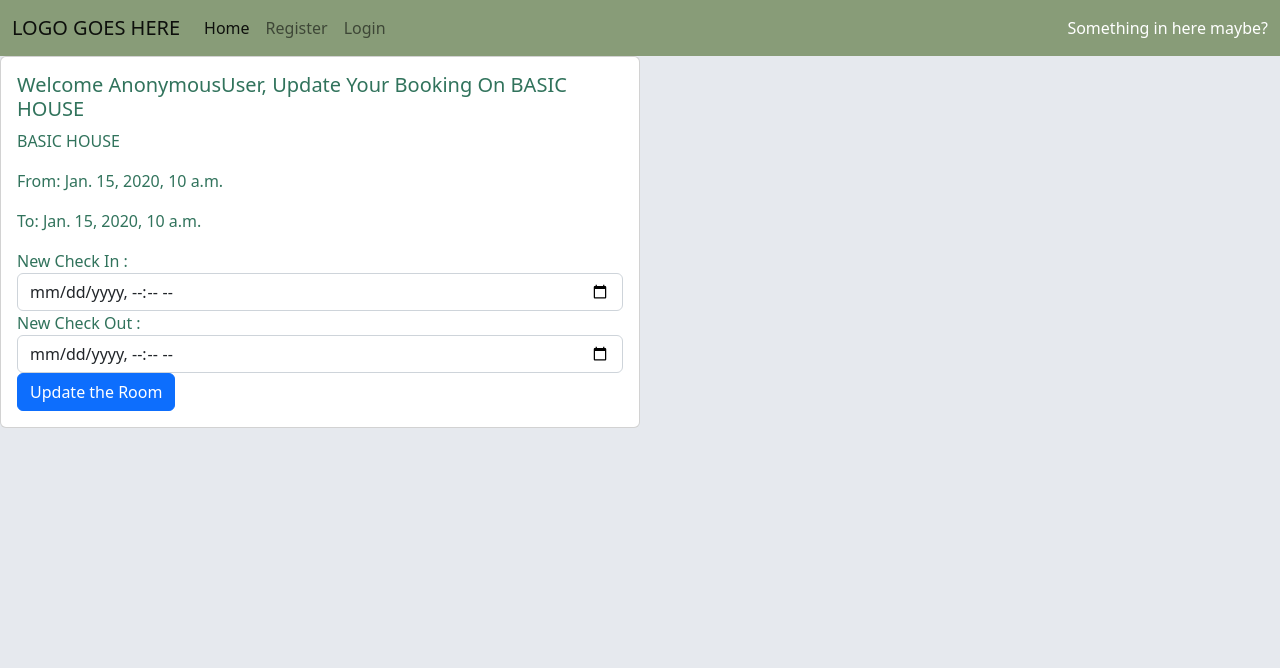
After one commit to CBergane/bnbhouse, a Django app: page /update_booking/1 in a window 1280 px wide. The commit adds this page. Shown: the top 668 px of the page. Run offline with Django 3.2, Linux system fonts and the light colour scheme; tables that the repository leaves empty hold one stand-in row (values such as "Sample post"); some libraries are stand-ins or nearby versions.

Commit message:
trying to add uppdate and delete function

```diff
--- a/bnbhouse/booking_form.py
+++ b/bnbhouse/booking_form.py
@@ -3,5 +3,7 @@ from datetime import datetime
 
 
 class Availabilety(forms.Form):
-    check_in = forms.DateTimeField(required=True, input_formats=["%Y-%m-%d", ])
-    check_out = forms.DateTimeField(required=True, input_formats=["%Y-%m-%d", ])
+    check_in = forms.DateTimeField(
+        required=True, input_formats=("%Y-%B-%d"))
+    check_out = forms.DateTimeField(
+        required=True, input_formats=("%Y-%B-%d"))
--- a/bnbhouse/bookingfunction/available.py
+++ b/bnbhouse/bookingfunction/available.py
@@ -11,5 +11,5 @@ def check_availabile(house, check_in, check_out):
         if booking.check_in > check_out or booking.check_out < check_in:
             availabile.append(True)
         else:
-            available.append(False)
+            availabile.append(False)
     return all(availabile)
--- a/bnbhouse/models.py
+++ b/bnbhouse/models.py
@@ -44,4 +44,4 @@ class Bookings(models.Model):
         return house_category
 
     def get_cancel_booking_url(self):
-        success_url = reverse('bnbhouse:BookingList')
+        model = Bookings
--- a/bnbhouse/urls.py
+++ b/bnbhouse/urls.py
@@ -1,6 +1,6 @@
 from . import views
 from .views import HouseListView, BookingList, HouseDetailView, \
-    IndexView, CancelBooking
+    IndexView
 from django.urls import path
 
 app_name = 'bnbhouse'
@@ -19,7 +19,8 @@ urlpatterns = [
     path('house/<category>',
          HouseDetailView.as_view(),
          name='HouseDetailView'),
-    path('booking/cancel/<pk>',
-         CancelBooking.as_view(),
-         name='cancelbooking')
+    path('cancel_booking/<bookings_id>',
+         views.cancel_booking,
+         name='cancel_booking'),
+    path('update_booking/<bookings_id>', views.update_booking, name='update_booking'),
 ]
--- a/bnbhouse/views.py
+++ b/bnbhouse/views.py
@@ -1,6 +1,6 @@
-from django.shortcuts import render, HttpResponse
+from django.shortcuts import render, HttpResponse, redirect
 from django.views.generic import TemplateView, ListView, FormView, \
-    View, DeleteView
+    View
 from django.views import generic
 from django.urls import reverse, reverse_lazy
 from .models import House, Bookings
@@ -39,6 +39,27 @@ class BookingList(ListView):
         else:
             booking_list = Bookings.objects.filter(user=self.request.user)
             return booking_list
+
+# Update a booking
+
+
+def update_booking(request, bookings_id):
+    booking = Bookings.objects.get(pk=bookings_id)
+    form = Availabilety(request.POST or None)
+    if form.is_valid():
+        form.save()
+        return redirect('BookingList')
+
+    return render(request, 'booking_update.html', {'booking': booking, 'form': form})
+
+
+# Cancel a booking
+
+
+def cancel_booking(request, bookings_id):
+    booking = Bookings.objects.get(pk=bookings_id)
+    booking.delete()
+    return redirect('booking_list')
 
 
 class HouseDetailView(View):
@@ -85,9 +106,3 @@ class HouseDetailView(View):
             return HttpResponse(booking)
         else:
             return HttpResponse('All of this category is booked')
-
-
-class CancelBooking(DeleteView):
-    model = Bookings
-    template_name = 'booking_cancel_view.html'
-    success_url = reverse_lazy('bnbhouse:BookingList')
--- a/templates/base.html
+++ b/templates/base.html
@@ -32,7 +32,7 @@
                     </li>
                     {% if user.is_authenticated %}
                     <li class="nav-item">
-                        <a class="nav-link" href="">Logout</a>
+                        <a class="nav-link" href="{% url 'account_logout' %}">Logout</a>
                     </li>
                     <li class="nav-item">
                         <a class="nav-link" href="{% url 'bnbhouse:HouseListView' %}">Our Houses</a>
@@ -42,10 +42,10 @@
                     </li>
                     {% else %}
                     <li class="nav-item">
-                        <a class="nav-link" href="">Register</a>
+                        <a class="nav-link" href="{% url 'account_signup' %}">Register</a>
                     </li>
                     <li class="nav-item">
-                        <a class="nav-link" href="">Login</a>
+                        <a class="nav-link" href="{% url 'account_login' %}">Login</a>
                     </li>
                     {% endif %}
                 </ul>
--- a/templates/booking_cancel_view.html
+++ /dev/null
@@ -1,6 +0,0 @@
-{% extends "base.html" %}
-
-{% block container %}
-
-
-{% endblock %}
--- /dev/null
+++ b/templates/booking_update.html
@@ -0,0 +1,39 @@
+{% extends "base.html" %}
+
+{% block container %}
+
+<div class="col-sm-6">
+    <div class="card">
+        <div class="card-body">
+            <h5 class="card-title">Welcome {{user}}, Update Your Booking On {{booking.get_house_category}} HOUSE</h5>
+            <p class="card-text">{{booking.get_house_category}} HOUSE</p>
+            <form id="booking-form" action="" method="POST">
+                {% csrf_token %}
+
+                <!-- Input Div -->
+                <div class="form-group">
+                    <p class="card-text"></p>
+                    <p class="card-text">From: {{booking.check_in}}</p>
+                    <p class="card-text">To: {{booking.check_out}}</p>
+                    <label for="id_check_in">New Check In : </label>
+                    <input class="form-control" type="datetime-local" id="id_check_in" name="check_in" required>
+                </div>
+
+                <!-- Input Div -->
+                <div class="form-group">
+                    <label for="id_check_out">New Check Out : </label>
+                    <input class="form-control" type="datetime-local" id="id_check_out" name="check_out" required>
+                </div>
+
+                <!-- Input Div -->
+                <div class="input-div">
+                    <button class="btn btn-primary" type="submit">Update the Room</button>
+                </div>
+            </form>
+          </div>
+    </div>
+</div>
+
+
+
+{% endblock %}
```
Also changed, not shown: templates/booking_cancel.html (added, +15 -0 lines), templates/bookings_list.html (+28 -2 lines).
